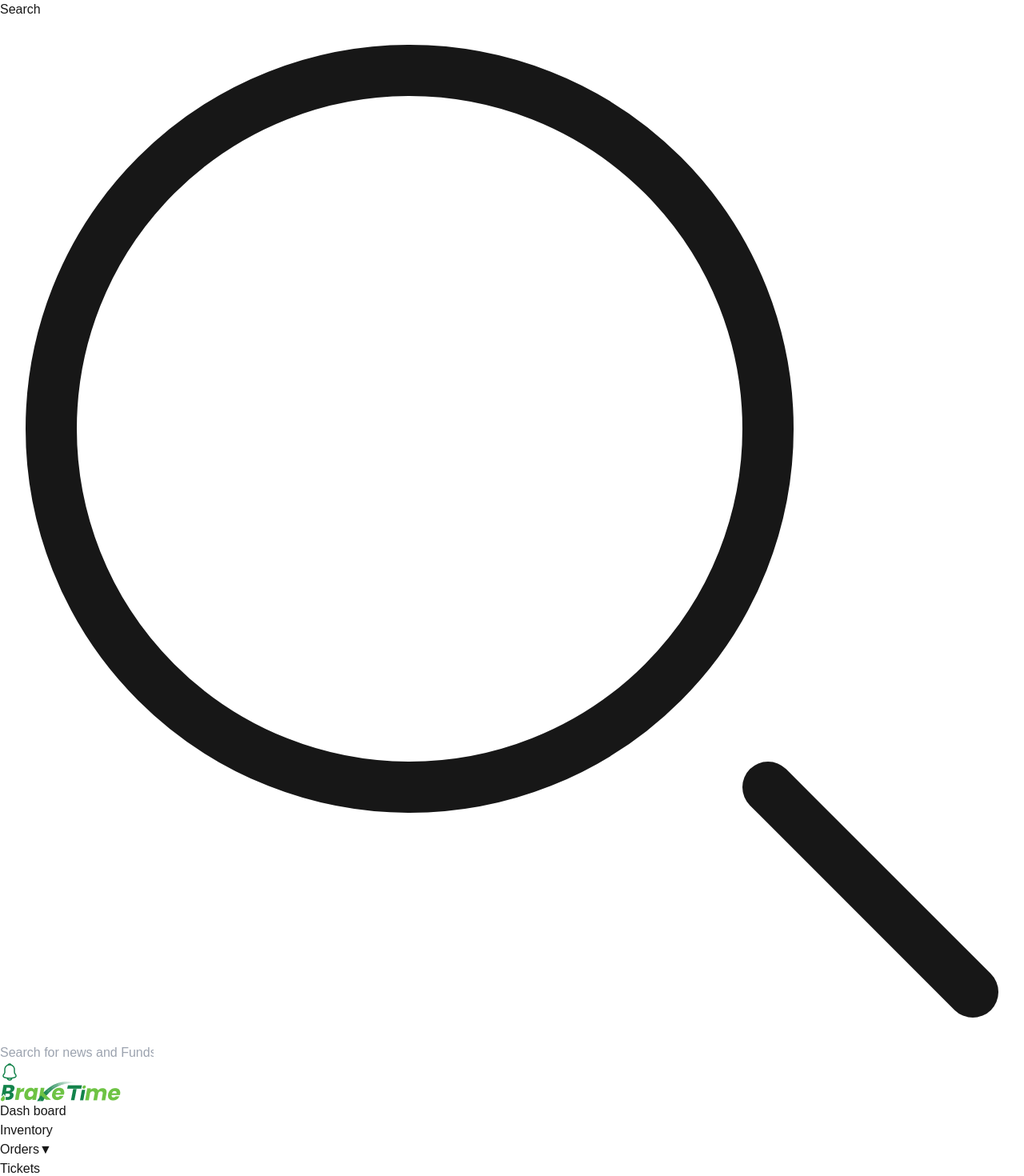
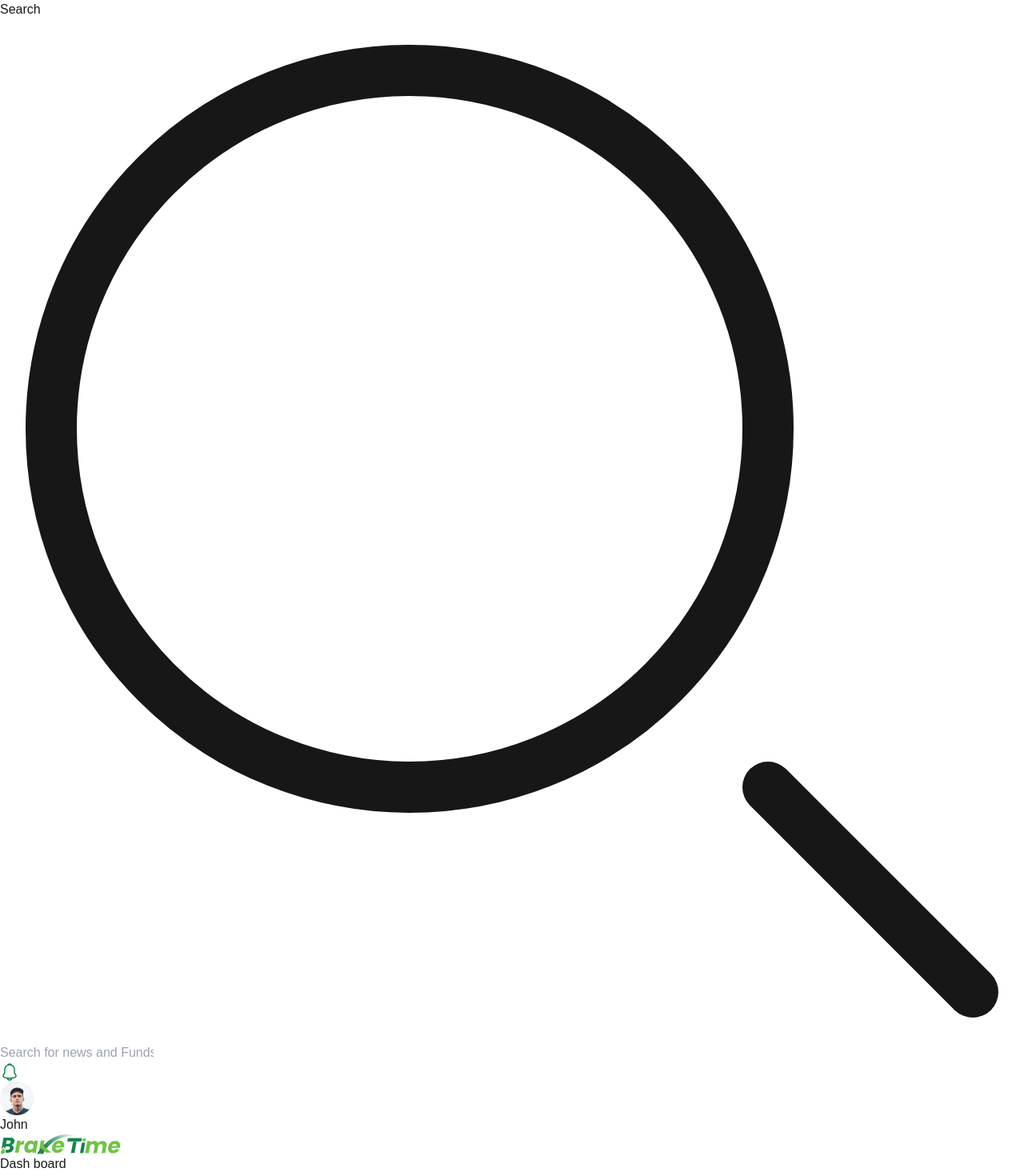
Before and after one commit to sameed0909/Dashboard-Braketime, a Next.js app: page / in a window 1280 px wide. Shown: the top 1470 px of the page at 80% size. Built offline with nearby package versions, Linux system fonts and the light colour scheme.

Commit message:
update search bar

```diff
--- a/src/app/component/Navbar.jsx
+++ b/src/app/component/Navbar.jsx
@@ -2,18 +2,17 @@ import React from 'react';
 
 const Navbar = () => {
   return (
-    <div className='w-[84%] ml-auto bg-white p-2'>
-      <form className="max-w-md ml-16">
+    <div className='w-[84%] ml-auto bg-white p-4 '>
+      <form className="max-w-md flex items-center justify-between w-full">
+        {/* Search Bar */}
+        <div className="relative w-full">
           <label htmlFor="default-search" className="mb-2 text-sm font-medium text-gray-900 sr-only dark:text-white">
             Search
           </label>
-        <div className="relative flex items-center">
-          <div className="relative w-full">
           <div className="absolute inset-y-0 start-0 flex items-center ps-3 pointer-events-none">
             <svg
               className="w-4 h-4 text-gray-500 dark:text-gray-400"
               aria-hidden="true"
-                xmlns="http://www.w3.org/2000/svg"
               fill="none"
               viewBox="0 0 20 20"
             >
@@ -28,10 +27,15 @@ const Navbar = () => {
             required
           />
         </div>
-          <div className="flex items-center justify-end ml-4">
-            <div className="rounded-full bg-[#F0FFF7] p-2">
-              <img src="/notification.png" alt="Notification Bell" className="h-6 w-6" />
+
+        {/* Login section aligned to the right */}
+        <div className="flex justify-end gap-4 ml-4">
+          <div className="rounded-full bg-[#F0FFF7] p-4">
+            <img src="/notification.png" alt="Notification Bell" className="h-6 w-8" />
           </div>
+          <div className="flex items-center">
+            <img src="/Ellipse.png" alt="User Avatar" className="h-14 w-12 rounded-full" />
+            <h1 className="text-sm font-semibold ml-2">John</h1>
           </div>
         </div>
       </form>
```
Also changed, not shown: contants/baseURL.js (added), public/Ellipse.png (added). Lines whose indentation alone changed are shown as unchanged.
